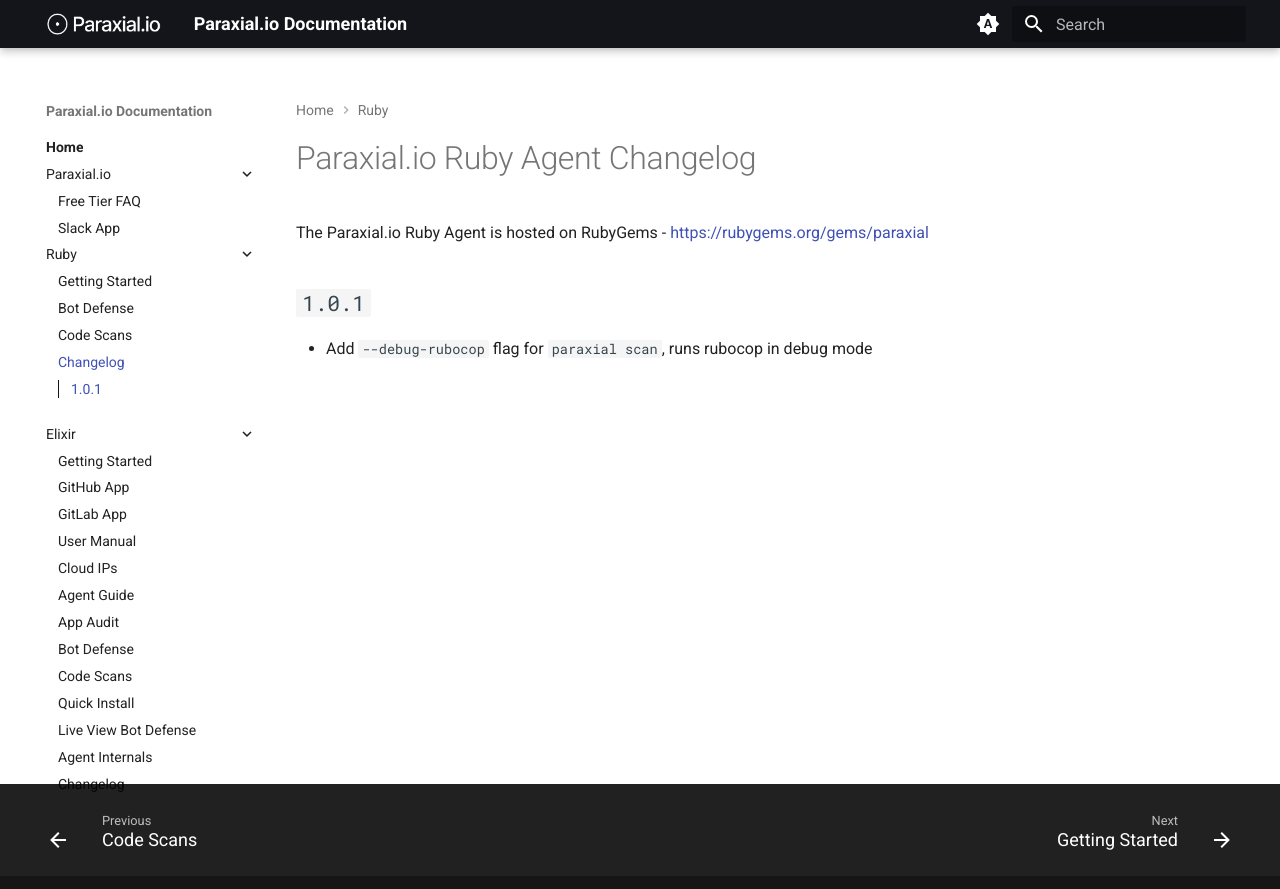
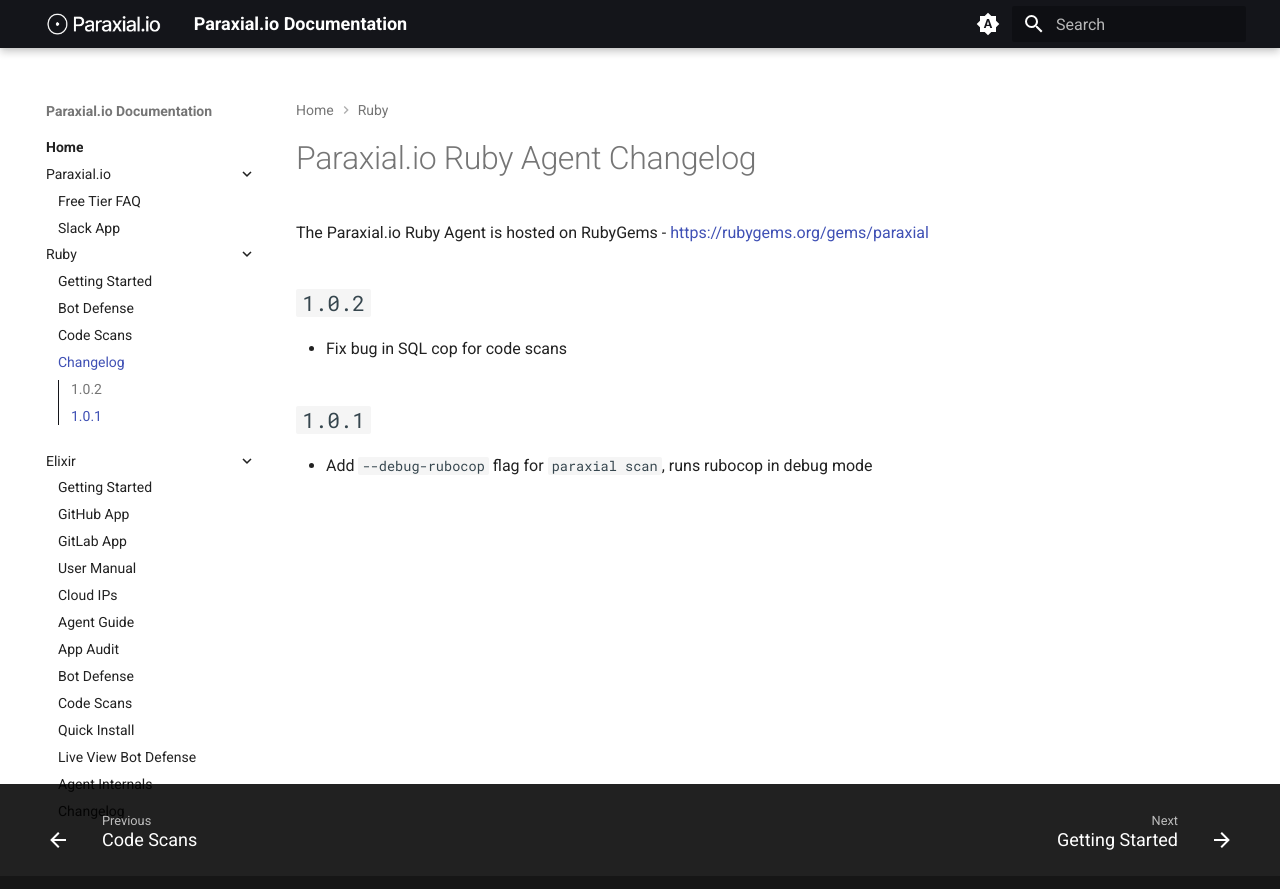
Before and after one commit to paraxialio/documentation, an MkDocs documentation site: the page built from docs/ruby/CHANGELOG.md, in a window 1280 px wide. Shown: the top 889 px of the page. Built offline with MkDocs 1.6.1 and Material for MkDocs 9.7.7, drawn with Linux system fonts in a browser that asks for light colours.

Commit message:
ruby 1.0.2 changelog

```diff
--- a/docs/ruby/CHANGELOG.md
+++ b/docs/ruby/CHANGELOG.md
@@ -2,5 +2,8 @@
 
 The Paraxial.io Ruby Agent is hosted on RubyGems - [https://rubygems.org/gems/paraxial](https://rubygems.org/gems/paraxial)
 
+## `1.0.2`
+- Fix bug in SQL cop for code scans
+
 ## `1.0.1`
 - Add `--debug-rubocop` flag for `paraxial scan`, runs rubocop in debug mode
```
